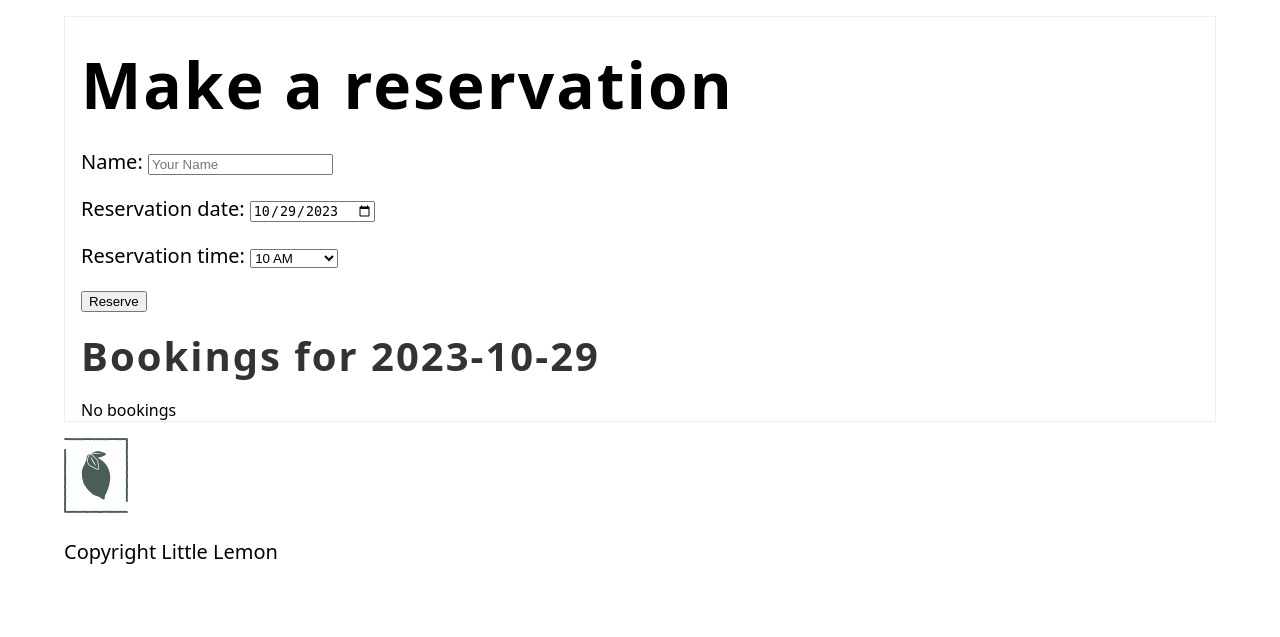
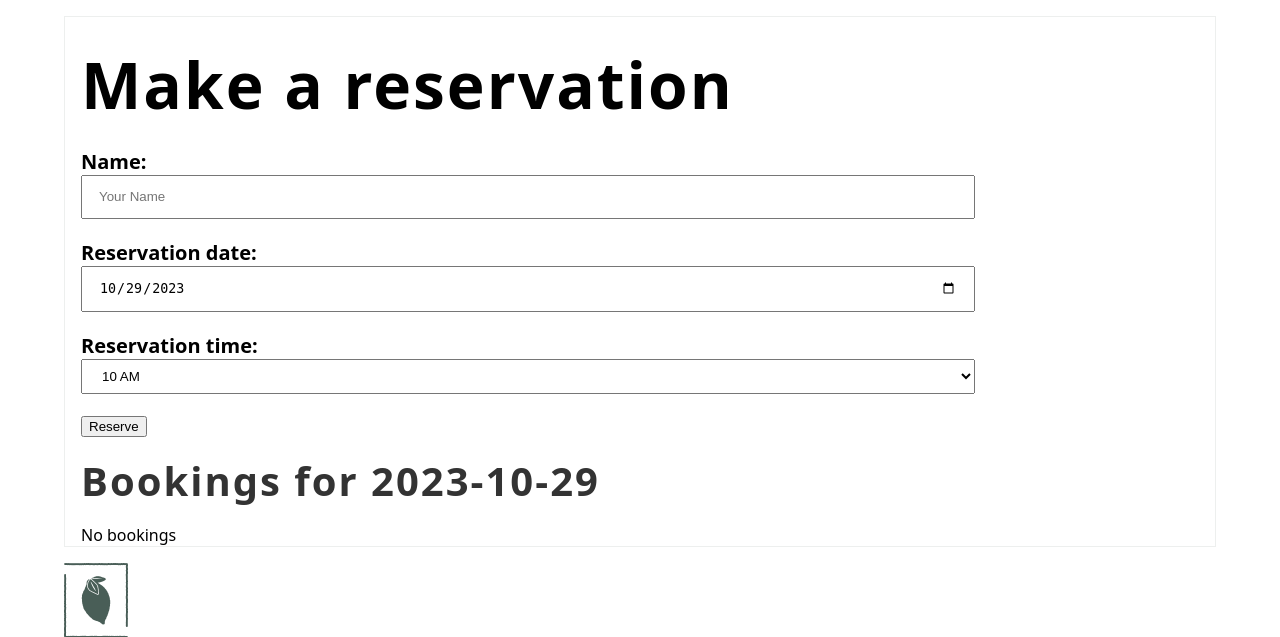
Before and after one commit to kumailalidev/little-lemon-restaurant, a Django app: page /book/ in a window 1280 px wide. Shown: the part 249-886 px from the top of the page. Before the commit the page ends 813 px from the top, so only its background shows below. Run offline with Django 4.2, Linux system fonts and the light colour scheme; data that the repository does not hold is empty; some web fonts are replaced.

Commit message:
Added styling for figure and lable tags used in about.html template and input and select elements used in book.html template

```diff
--- a/restaurant/static/css/style.css
+++ b/restaurant/static/css/style.css
@@ -112,3 +112,25 @@ main article {
     padding-left: 1rem;
     padding-right: 1rem;
 }
+
+/* figure and label tags (used in about.html) */
+
+figure {
+    margin: 0;
+}
+
+label {
+    font-weight: bold;
+    display: block;
+}
+
+/* input and select tags (used in book.html) */
+
+input,
+select {
+    width: 80%;
+    display: block;
+    padding: .5rem 1rem;
+    line-height: 1.5rem;
+    box-sizing: border-box;
+}
```
